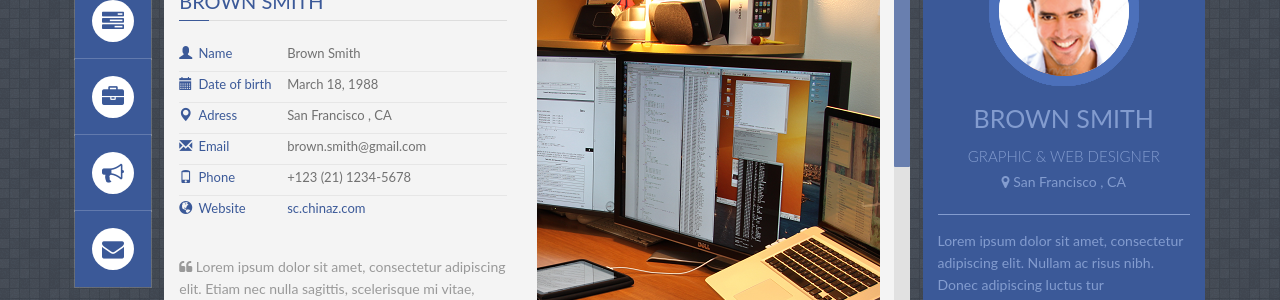
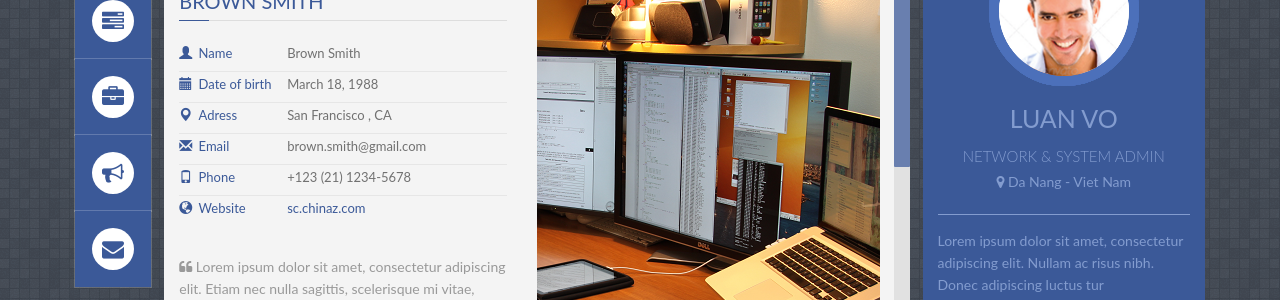
Before and after one commit to pLuanVo/pLuanVo.github.io, a Jekyll site: the page built from index.html, in a window 1280 px wide. Shown: the part 252-552 px from the top of the page. Built offline with Jekyll 4.4.1, drawn with Linux system fonts in a browser that asks for light colours; some web fonts are replaced.

Commit message:
change name

```diff
--- a/_config.yml
+++ b/_config.yml
@@ -6,9 +6,9 @@ baseurl: '/PanelCV' #change it according to your repository name
 
 
 # Profile information
-yourname: Brown Smith  ## put your name
-title: 'GRAPHIC &amp; WEB DESIGNER'  ## your title
-location: San Francisco , CA
+yourname: Luan Vo  ## put your name
+title: 'NETWORK &amp; SYSTEM ADMIN'  ## your title
+location: Da Nang - Viet Nam
 
 
 ## Social Profiles
```
